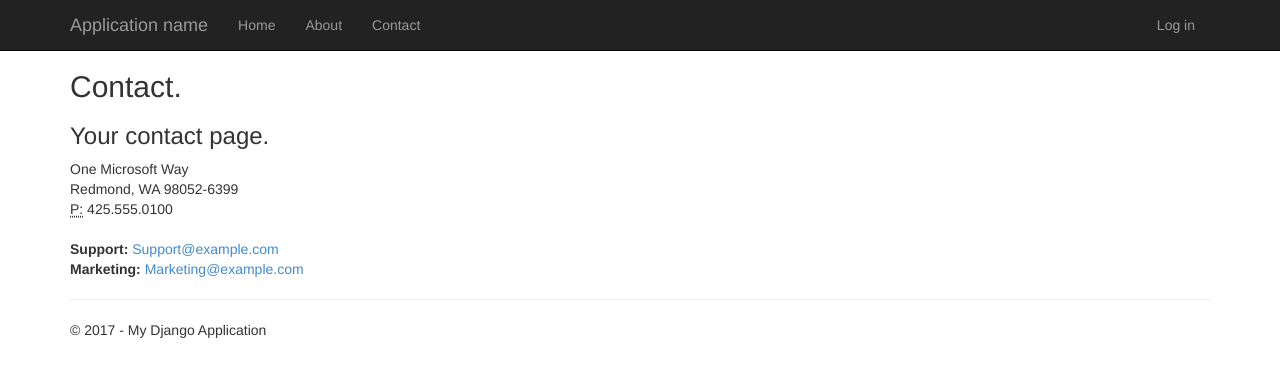
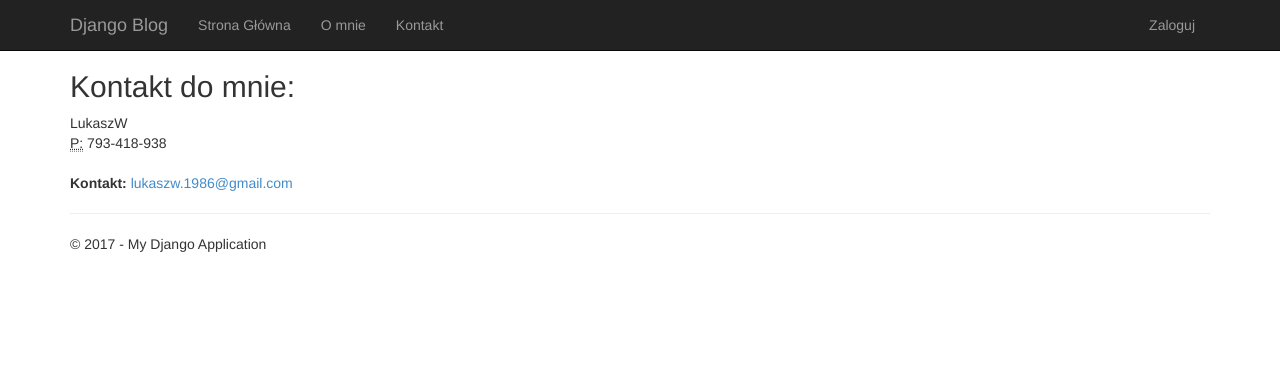
Before and after one commit to luk-wis/DjangoWebProject1, a Django app: page /contact in a window 1280 px wide. Shown: the top 377 px of the page. Run offline with Django 3.2, Linux system fonts and the light colour scheme; some libraries are stand-ins or nearby versions.

Commit message:
Zminay w opisach stron i zakładek

```diff
--- a/DjangoWebProject1/app/templates/app/about.html
+++ b/DjangoWebProject1/app/templates/app/about.html
@@ -2,9 +2,8 @@
 
 {% block content %}
 
-<h2>{{ title }}.</h2>
-<h3>{{ message }}</h3>
+<h2>O mnie</h2>
 
-<p>Use this area to provide additional information.</p>
+<p>Tester oprogramowania - 3 lata. Programuje w Python3</p>
 
 {% endblock %}
--- a/DjangoWebProject1/app/templates/app/contact.html
+++ b/DjangoWebProject1/app/templates/app/contact.html
@@ -2,19 +2,16 @@
 
 {% block content %}
 
-<h2>{{ title }}.</h2>
-<h3>{{ message }}</h3>
+<h2>Kontakt do mnie:</h2>
 
 <address>
-    One Microsoft Way<br />
-    Redmond, WA 98052-6399<br />
+    LukaszW<br />
     <abbr title="Phone">P:</abbr>
-    425.555.0100
+    793-418-938
 </address>
 
 <address>
-    <strong>Support:</strong>   <a href="mailto:Support@example.com">Support@example.com</a><br />
-    <strong>Marketing:</strong> <a href="mailto:Marketing@example.com">Marketing@example.com</a>
+    <strong>Kontakt:</strong>   <a href="mailto:lukaszw.1986@gmail.com">lukaszw.1986@gmail.com</a><br />
 </address>
 
 {% endblock %}
--- a/DjangoWebProject1/app/templates/app/layout.html
+++ b/DjangoWebProject1/app/templates/app/layout.html
@@ -1,7 +1,7 @@
 <!DOCTYPE html>
 <html>
 <head>
-    <meta charset="utf-8" />
+    <meta http-equiv="Content-Type" content="text/html; charset=UTF-8" />
     <meta name="viewport" content="width=device-width, initial-scale=1.0">
     <title>{{ title }} - My Django Application</title>
     {% load staticfiles %}
@@ -19,13 +19,13 @@
                     <span class="icon-bar"></span>
                     <span class="icon-bar"></span>
                 </button>
-                <a href="/" class="navbar-brand">Application name</a>
+                <a href="/" class="navbar-brand">Django Blog</a>
             </div>
             <div class="navbar-collapse collapse">
                 <ul class="nav navbar-nav">
-                    <li><a href="{% url 'home' %}">Home</a></li>
-                    <li><a href="{% url 'about' %}">About</a></li>
-                    <li><a href="{% url 'contact' %}">Contact</a></li>
+                    <li><a href="{% url 'home' %}">Strona Główna</a></li>
+                    <li><a href="{% url 'about' %}">O mnie</a></li>
+                    <li><a href="{% url 'contact' %}">Kontakt</a></li>
                 </ul>
                 {% include 'app/loginpartial.html' %}
             </div>
--- a/DjangoWebProject1/app/templates/app/loginpartial.html
+++ b/DjangoWebProject1/app/templates/app/loginpartial.html
@@ -11,7 +11,7 @@
 {% else %}
 
 <ul class="nav navbar-nav navbar-right">
-    <li><a href="{% url 'login' %}">Log in</a></li>
+    <li><a href="{% url 'login' %}">Zaloguj</a></li>
 </ul>
 
 {% endif %}
```
Also changed, not shown: DjangoWebProject1/app/migrations/0001_initial.py (added), DjangoWebProject1/db.sqlite3.
